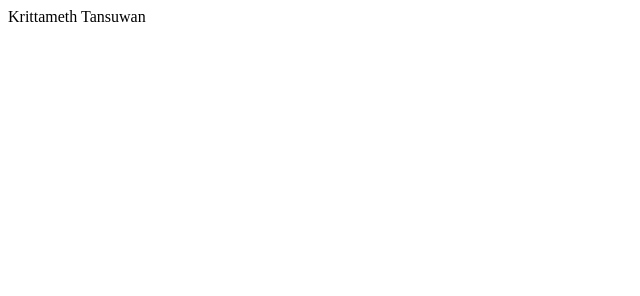
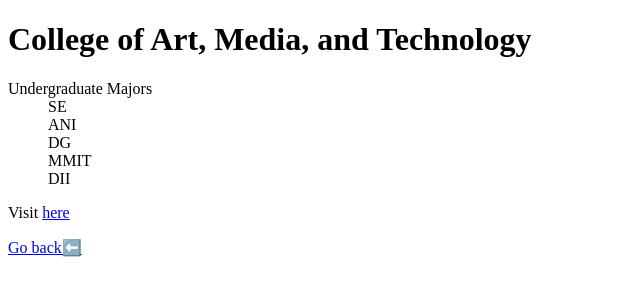
Before and after one commit to KrittamethGERRY/SE234-Lab-03, a plain HTML site: page profile.html in a window 1280 px wide. Shown: the whole page, without its empty margins (0-640 px from the left). Drawn offline with Linux system fonts and the light colour scheme.

Commit message:
add camt info

```diff
--- a/profile.html
+++ b/profile.html
@@ -1 +1,16 @@
-Krittameth Tansuwan
+<!DOCTYPE html>
+<html>
+  <body>
+    <h1>College of Art, Media, and Technology</h1>
+    <dl>
+      <dt>Undergraduate Majors</dt>
+      <dd>SE</dd>
+      <dd>ANI</dd>
+      <dd>DG</dd>
+      <dd>MMIT</dd>
+      <dd>DII</dd>
+    </dl>
+    <p>Visit <a href="https://www.camt.cmu.ac.th/">here</a></p>
+    <a href="./index.html">Go back⬅️</a>
+  </body>
+</html>
```
